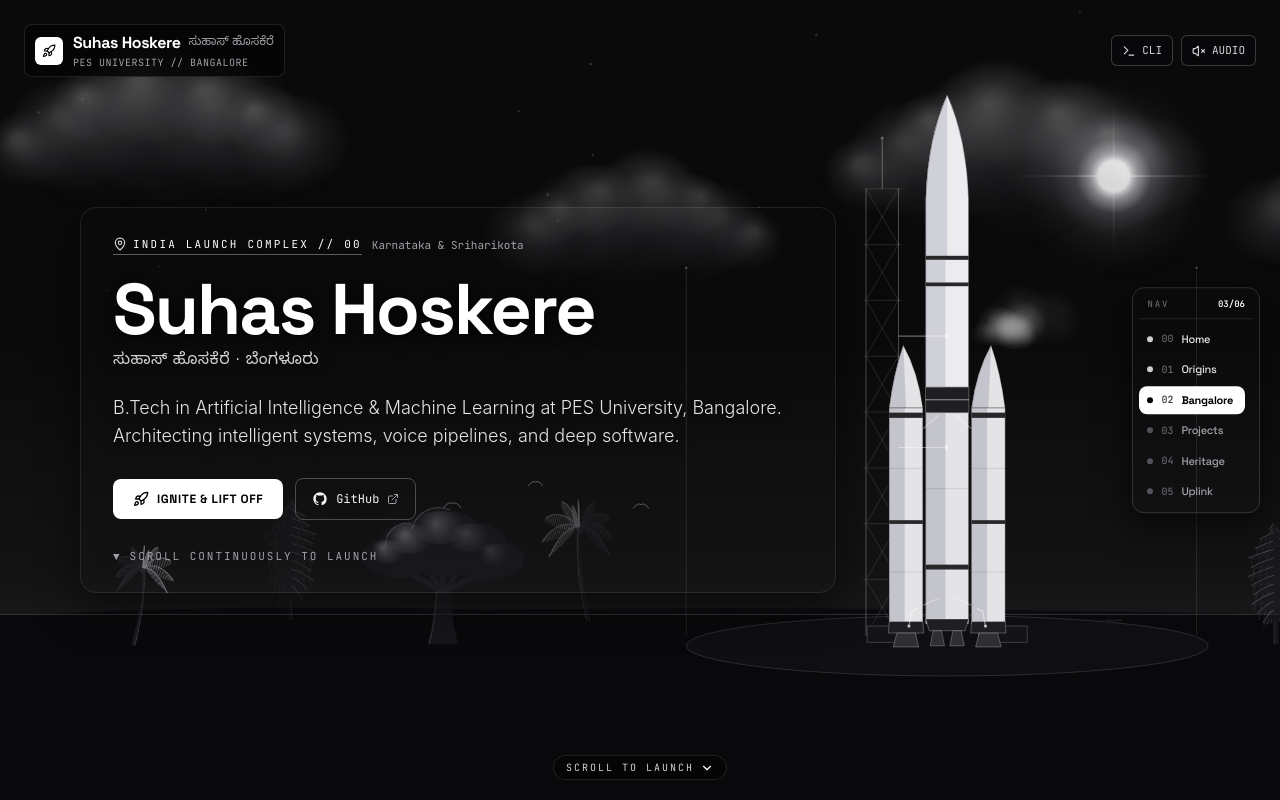
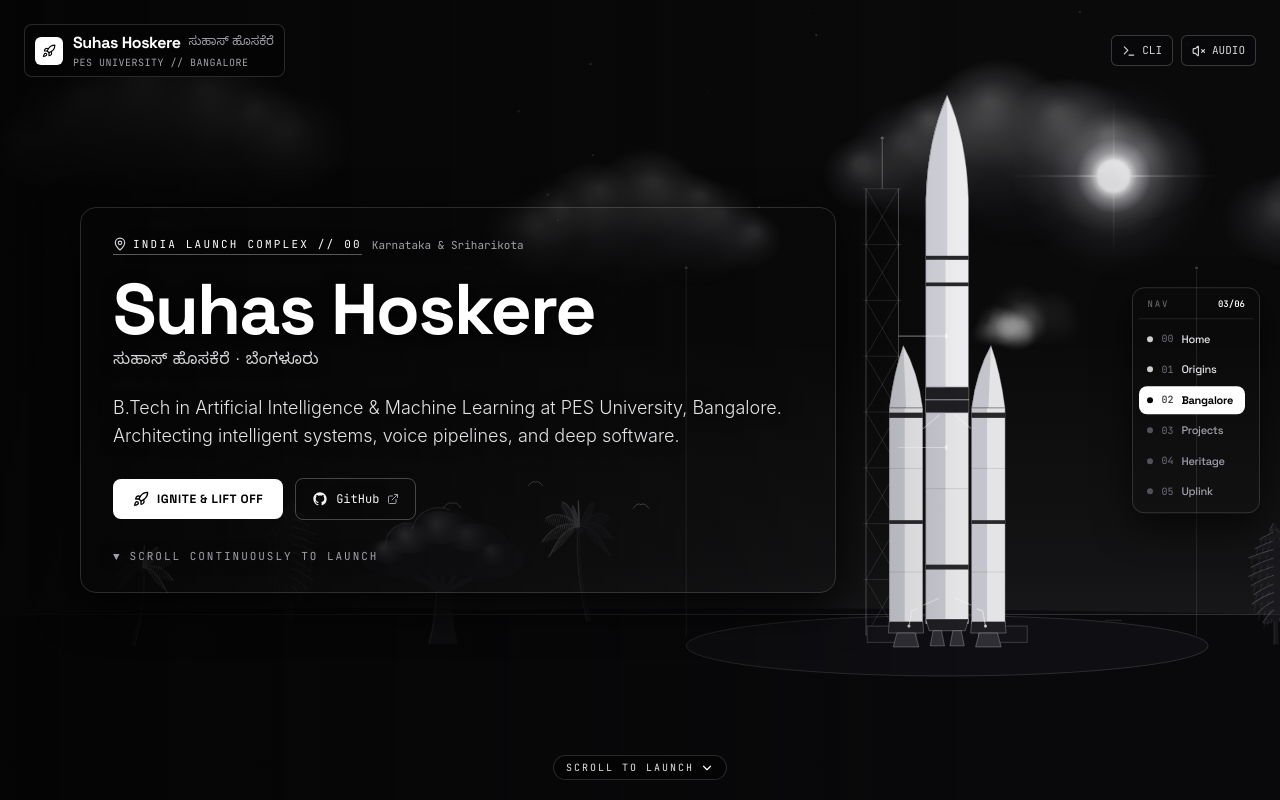
Before and after one commit to suhas-hoskere/portfolio, a React (Vite) app: page / in a window 1280 px wide. Shown: the top 800 px of the page. Built offline with nearby package versions, Linux system fonts and the light colour scheme.

Commit message:
Deepen dark contrast backing behind text sections and HUD labels

```diff
--- a/src/components/FlightHUD.tsx
+++ b/src/components/FlightHUD.tsx
@@ -53,7 +53,7 @@ export const FlightHUD: React.FC<FlightHUDProps> = React.memo(({
         <button
           type="button"
           onClick={() => jumpToIndex(0)}
-          className="flex items-center gap-2.5 pointer-events-auto min-w-0 text-left group cursor-pointer focus-visible:outline-none focus-visible:ring-1 focus-visible:ring-white/60 rounded-lg px-2.5 py-1.5 bg-[#050505]/85 border border-white/10"
+          className="flex items-center gap-2.5 pointer-events-auto min-w-0 text-left group cursor-pointer focus-visible:outline-none focus-visible:ring-1 focus-visible:ring-white/60 rounded-lg px-2.5 py-1.5 bg-[#050505]/95 border border-white/15"
           aria-label="Return to Launch Pad"
         >
           <div className="flex items-center justify-center w-7 h-7 rounded-md bg-white text-black shrink-0 transition-transform duration-200 group-hover:scale-105">
@@ -245,7 +245,7 @@ export const FlightHUD: React.FC<FlightHUDProps> = React.memo(({
       {/* ===== INITIAL SCROLL PROMPT (fades out cleanly once flight begins) ===== */}
       {scrollProgress < 0.035 && (
         <div className="absolute bottom-3.5 sm:bottom-5 left-0 right-0 flex justify-center pointer-events-none px-3">
-          <div className="flex items-center gap-1.5 px-3 py-1 rounded-full bg-[#050505]/85 border border-white/10 text-[10px] font-mono tracking-[0.2em] text-zinc-300 uppercase">
+          <div className="flex items-center gap-1.5 px-3 py-1 rounded-full bg-[#050505]/95 border border-white/15 text-[10px] font-mono tracking-[0.2em] text-zinc-200 uppercase">
             <span>SCROLL TO LAUNCH</span>
             <ChevronDown className="w-3.5 h-3.5 text-white" />
           </div>
--- a/src/components/FlightMissionOverlays.tsx
+++ b/src/components/FlightMissionOverlays.tsx
@@ -178,14 +178,14 @@ export const FlightMissionOverlays: React.FC<FlightMissionOverlaysProps> = React
     const enterCls = entered ? 'animate-stage-in' : 'opacity-0';
 
     const textWell =
-      'bg-[#050505]/78 border border-white/[0.09] rounded-2xl px-5 py-6 sm:px-8 sm:py-7 shadow-[0_12px_40px_rgba(0,0,0,0.55)]';
+      'bg-[#050505]/92 border border-white/15 rounded-2xl px-5 py-6 sm:px-8 sm:py-7 shadow-[0_14px_44px_rgba(0,0,0,0.85)]';
 
     return (
       <>
         {/* Soft continuous feathered dark reading scrim behind the left editorial column (never clips hard!) */}
         <div
           aria-hidden="true"
-          className="fixed inset-y-0 left-0 z-[5] w-full md:w-[60vw] lg:w-[60vw] xl:w-[940px] pointer-events-none bg-gradient-to-r from-[#050505]/82 via-[#050505]/52 to-transparent"
+          className="fixed inset-y-0 left-0 z-[5] w-full md:w-[62vw] lg:w-[62vw] xl:w-[960px] pointer-events-none bg-gradient-to-r from-[#050505]/95 via-[#050505]/78 to-transparent"
         />
 
         <main
```
